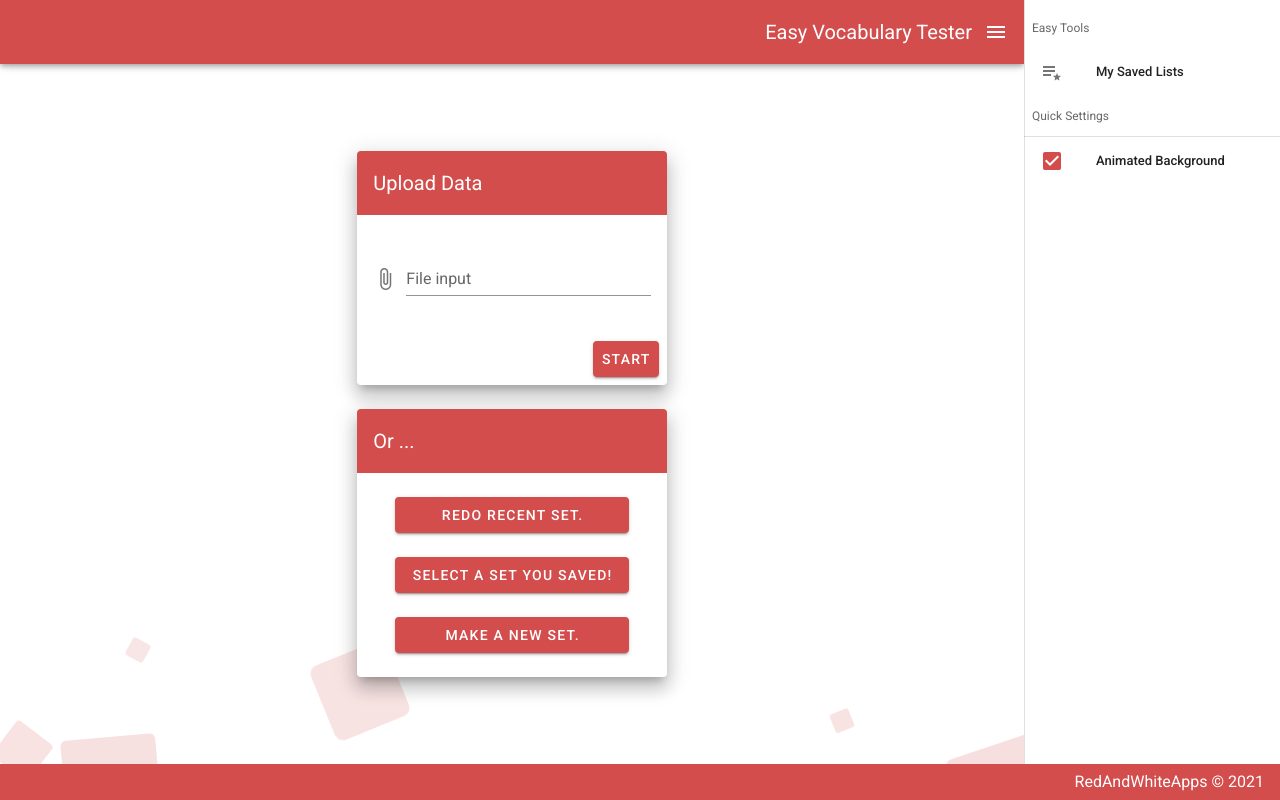
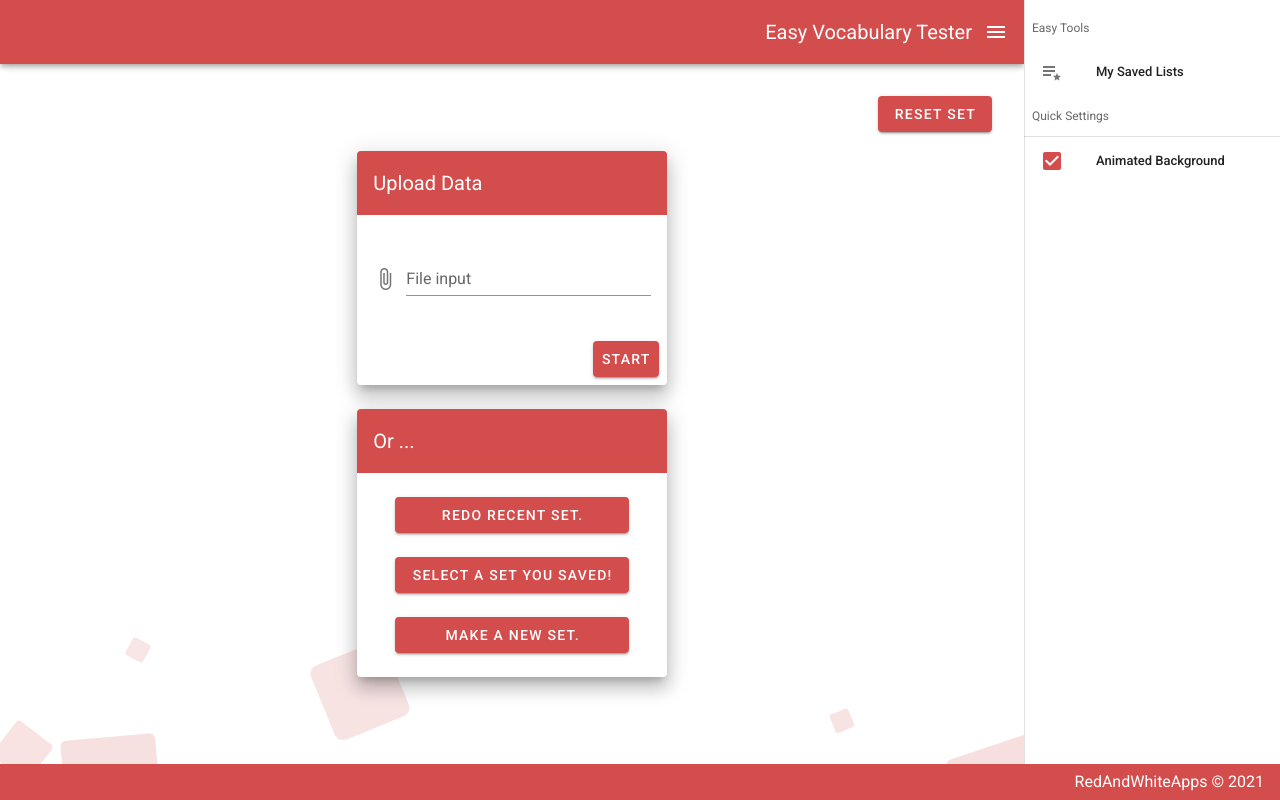
Before and after one commit to RedAndWhiteApps/VocabularyTester, a Vue app in the folder vocabularytester/: page / in a window 1280 px wide. Built offline with nearby package versions, Linux system fonts and the light colour scheme.

Commit message:
added resetCurretnList

```diff
--- a/vocabularytester/src/store/index.ts
+++ b/vocabularytester/src/store/index.ts
@@ -93,8 +93,16 @@ export default new Vuex.Store({
       localStorage.setItem("previousList", JSON.stringify(state.currentList));
       state.previousList = state.currentList;
 
-      localStorage.setItem("currentList", JSON.stringify([]));
       state.currentList = [];
+      localStorage.setItem("currentList", JSON.stringify(state.currentList));
+    },
+    resetCurrentList(state){
+      // same as currentListFinished
+      localStorage.setItem("previousList", JSON.stringify(state.currentList));
+      state.previousList = state.currentList;
+
+      state.currentList = [];
+      localStorage.setItem("currentList", JSON.stringify(state.currentList));
     },
 
     redoPreviousList(state) {
--- a/vocabularytester/src/views/Home.vue
+++ b/vocabularytester/src/views/Home.vue
@@ -1,5 +1,6 @@
 <template>
   <div class="home">
+    <v-btn class="resetCurrentBtn" @click="resetCurrentList" color="primary">Reset Set</v-btn>
       <v-card
         class="congratsCard"
         dark
@@ -33,10 +34,11 @@ export default {
   data: () => ({
     wordListFinishedText: "",
   }),
-  mounted() {
-
+  mounted() {},
+  methods: {
+    resetCurrentList(){
+      this.$store.commit("resetCurrentList")
     },
-  methods: {
     WordListFinished() {
       this.wordListFinishedText =
         "Congratz! You found all the correct answers!";
@@ -44,19 +46,35 @@ export default {
     },
   },
   computed: {
-    wordList(){
+    wordList() {
       return this.$store.state.currentList;
     },
-    previousList(){
+    previousList() {
       return this.$store.state.previousList;
-    }
-  }
+    },
+  },
 };
 </script>
 
 <style scoped>
 .home {
   width: 100vw;
+  /* height: calc(100vh - 10rem); */
+  /* display: grid;
+  grid-template-rows: 10rem auto; */
+}
+
+.HomeCenter{
+  margin: auto;
+    display:flex;
+align-self: center;
+
+}
+
+.resetCurrentBtn{
+  position: absolute;
+  top: 2rem;
+  right: 2rem;
 }
 
 .congratsCard {
--- a/vocabularytester/src/views/Vocabulary/QuickListSelectionDialog.vue
+++ b/vocabularytester/src/views/Vocabulary/QuickListSelectionDialog.vue
@@ -41,7 +41,6 @@ export default {
   methods: {
       RedoRecentList(){
           this.$store.commit('redoPreviousList');
-
       }
   },
 };
```
Also changed, not shown: vocabularytester/src/components/ResetCurrentBtn.vue (added). Lines whose indentation alone changed are shown as unchanged.
